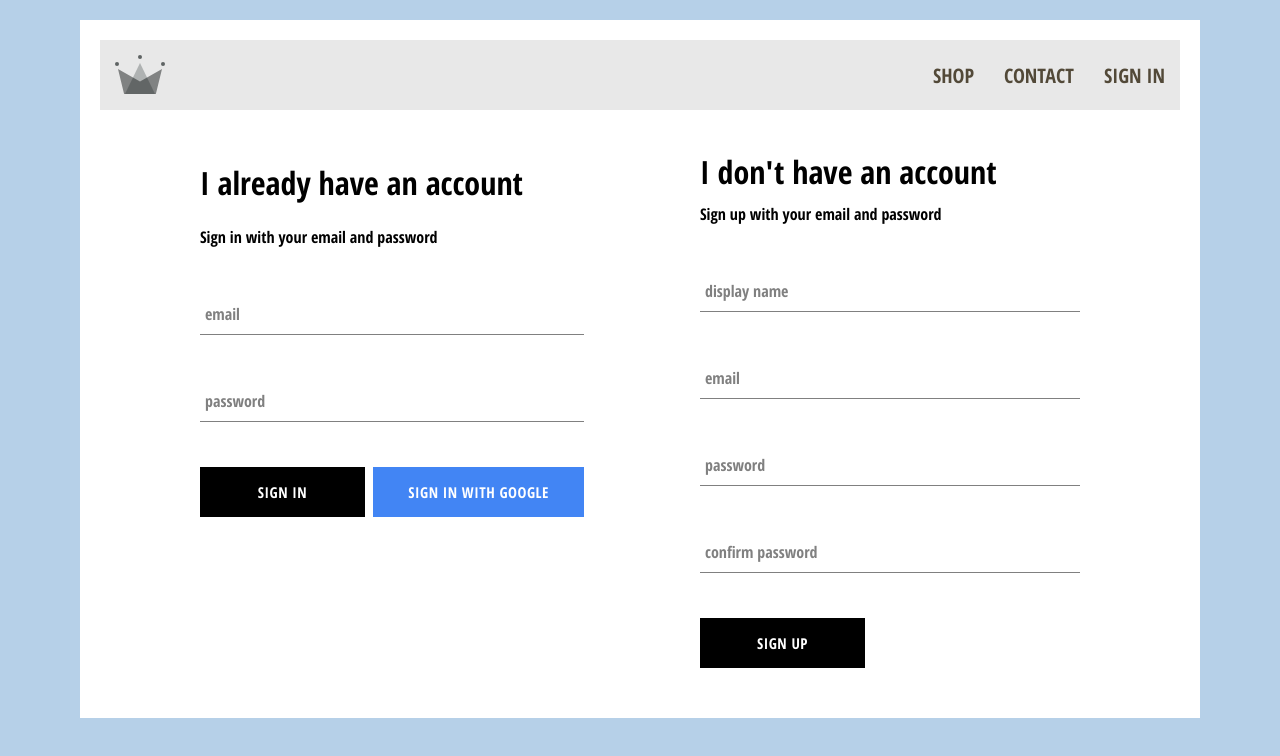
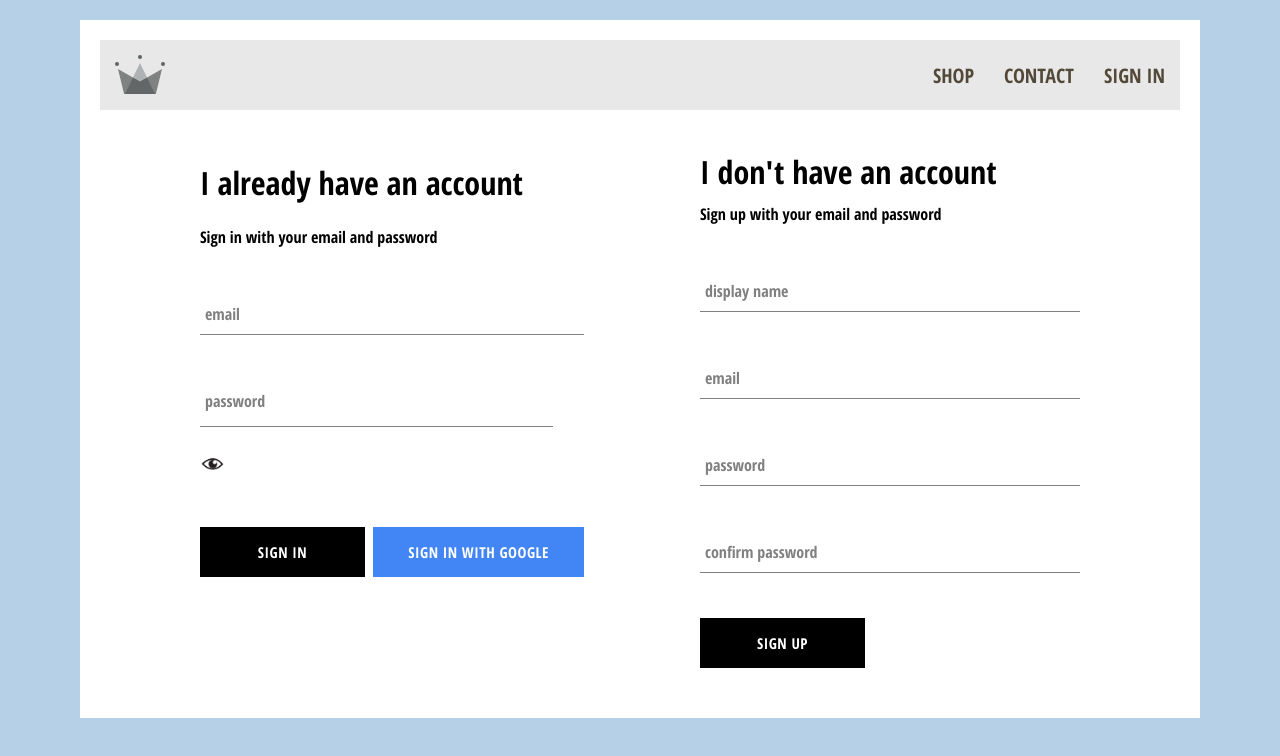
Before and after one commit to karensa11/clothing-website, a React (Create React App) app: page /signIn in a window 1280 px wide. Shown: the top 756 px of the page. Built offline with nearby package versions, Linux system fonts and the light colour scheme; no server answers.

Commit message:
hide and show password  +refactor

```diff
--- /dev/null
+++ b/src/components/common-components/form-input/form-input.component.jsx
@@ -0,0 +1,51 @@
+import React, {Component} from "react";
+import "./form-input.styles.scss";
+import viewIcon from "../../../assets/view.png";
+import hideIcon from "../../../assets/hide.png";
+
+const PASSWORD_TYPE = "password";
+
+export default class FormInput extends Component
+{
+    constructor(props) {
+        super(props);
+        this.state = {
+            passwordHidden: true
+        }
+    }
+
+    setShowPassword = (value) => {
+        this.setState({passwordHidden: value});
+    };
+
+    render() {
+        const {type} = this.props;
+        const otherProps = {...this.props};
+        delete otherProps.type;
+        const inputType = type === PASSWORD_TYPE && !this.state.passwordHidden ?
+            "" : type;
+        return (
+            <div className="group">
+                <input className={`${type} ${this.state.passwordHidden ? "hidden":""} form-input`}
+                       type={inputType}
+                       onChange={this.props.handleChange} {...otherProps} />
+                {this.props.label &&
+                    <label className={`${this.props.value.length ? 'shrink' : ''} form-input-label`}>
+                        {this.props.label}
+                    </label>
+                }
+                {type === PASSWORD_TYPE &&
+                    <span>
+                        &nbsp;&nbsp;
+                        {this.state.passwordHidden ?
+                            <img src={viewIcon} alt="" width="25" height="25" onClick={() => this.setShowPassword(false)}/>
+                            :
+                            <img src={hideIcon} alt="" width="25" height="25" onClick={() => this.setShowPassword(true)}/>
+                        }
+                    </span>
+
+                }
+            </div>
+        )
+    }
+}
--- a/src/components/form-input/form-input.styles.scss
+++ b/src/components/common-components/form-input/form-input.styles.scss
@@ -33,8 +33,14 @@ $main-color: black;
     }
   }
 
-  input[type='password'] {
-    letter-spacing: 0.3em;
+  .password {
+    display: inline-block;
+    width: 92%;
+    padding: 0;
+
+    &.hidden {
+      letter-spacing: 0.3em;
+    }
   }
 
   .form-input-label {
--- a/src/components/form-input/form-input.component.jsx
+++ /dev/null
@@ -1,15 +0,0 @@
-import React from "react";
-import "./form-input.styles.scss";
-
-export default function FormInput({handleChange, label, ...otherProps}) {
-    return (
-        <div className="group">
-            <input className="form-input" onChange={handleChange} {...otherProps} />
-            {label &&
-                <label className={`${otherProps.value.length ? 'shrink':''} form-input-label`}>
-                    {label}
-                </label>
-            }
-        </div>
-    )
-}
--- a/src/components/sign-in/sign-in.component.jsx
+++ b/src/components/sign-in/sign-in.component.jsx
@@ -1,8 +1,8 @@
 import React, {Component} from "react";
 
 import "./sign-in.styles.scss";
-import FormInput from "../form-input/form-input.component";
-import CustomButton from "../custom-button/custom-button.component";
+import FormInput from "../common-components/form-input/form-input.component";
+import CustomButton from "../common-components/custom-button/custom-button.component";
 import {auth, signInWithGoogle} from "../../firebase/firebase.utils";
 
 export default class SignIn extends Component
--- a/src/components/sign-up/sign-up.component.jsx
+++ b/src/components/sign-up/sign-up.component.jsx
@@ -1,7 +1,7 @@
 import React, {Component} from "react";
 import "./sign-up.styles.scss";
-import FormInput from "../form-input/form-input.component";
-import CustomButton from "../custom-button/custom-button.component";
+import FormInput from "../common-components/form-input/form-input.component";
+import CustomButton from "../common-components/custom-button/custom-button.component";
 import {auth, createUserProfileDocument} from "../../firebase/firebase.utils";
 
 export default class SignUp extends Component
```
Also changed, not shown: src/assets/hide.png (added), src/assets/view.png (added), src/components/common-components/custom-button/custom-button.component.jsx (renamed from src/components/custom-button/custom-button.component.jsx), src/components/common-components/custom-button/custom-button.styles.scss (renamed from src/components/custom-button/custom-button.styles.scss).
